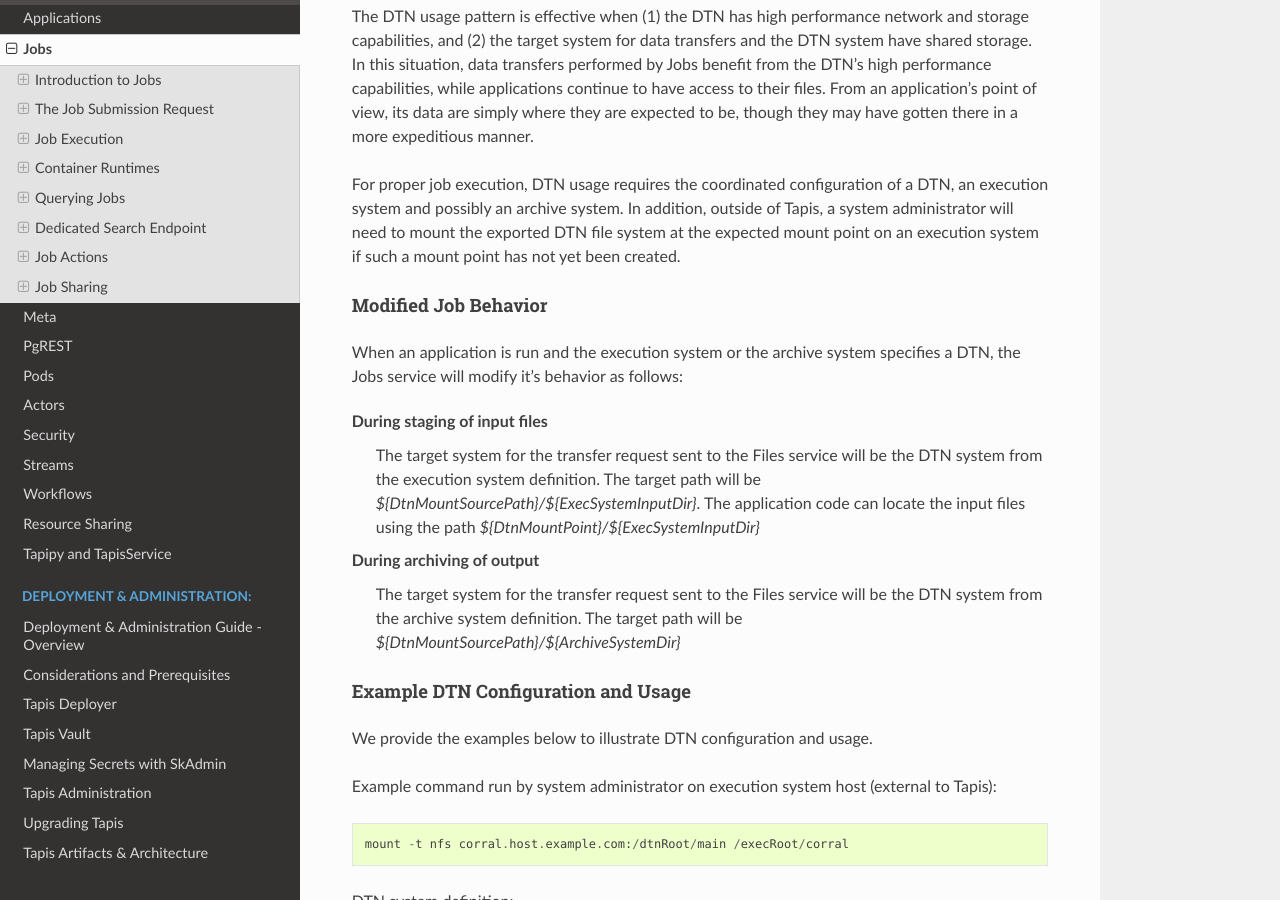
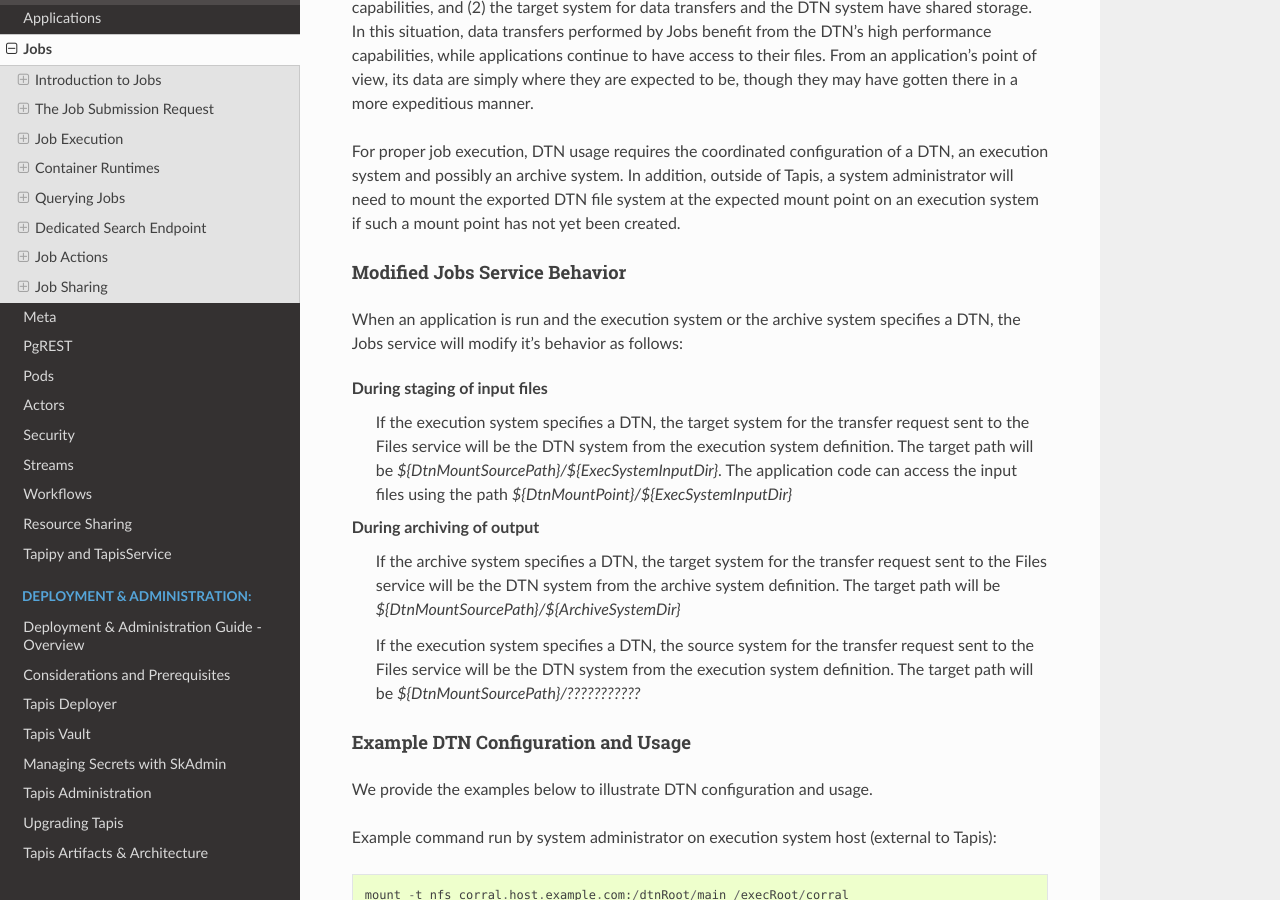
Before and after one commit to tapis-project/documentation, a Sphinx documentation site: the page built from source/technical/jobs.rst, in a window 1280 px wide and 900 px high, scrolled down 21633 px. Built offline with Sphinx 7.4.7 and the Read the Docs theme 2.0.0, drawn with Linux system fonts in a browser that asks for light colours; some of the changed text lies outside the part shown.

Commit message:
Jobs: Updates for DTN.

```diff
--- a/source/technical/jobs.rst
+++ b/source/technical/jobs.rst
@@ -821,20 +819,23 @@
 an archive system. In addition, outside of Tapis, a system administrator will need to mount the exported DTN file
 system at the expected mount point on an execution system if such a mount point has not yet been created.
 
-Modified Job Behavior
-^^^^^^^^^^^^^^^^^^^^^
+Modified Jobs Service Behavior
+^^^^^^^^^^^^^^^^^^^^^^^^^^^^^^
 
 When an application is run and the execution system or the archive system specifies a DTN, the Jobs service will modify
 it's behavior as follows:
 
 **During staging of input files**
-  The target system for the transfer request sent to the Files service will be the DTN system from the execution system
-  definition. The target path will be *${DtnMountSourcePath}/${ExecSystemInputDir}*.
-  The application code can locate the input files using the path *${DtnMountPoint}/${ExecSystemInputDir}*
+  If the execution system specifies a DTN, the target system for the transfer request sent to the Files service will be
+  the DTN system from the execution system definition. The target path will be *${DtnMountSourcePath}/${ExecSystemInputDir}*.
+  The application code can access the input files using the path *${DtnMountPoint}/${ExecSystemInputDir}*
 
 **During archiving of output**
-  The target system for the transfer request sent to the Files service will be the DTN system from the archive system
-  definition. The target path will be *${DtnMountSourcePath}/${ArchiveSystemDir}*
+  If the archive system specifies a DTN, the target system for the transfer request sent to the Files service will be
+  the DTN system from the archive system definition. The target path will be *${DtnMountSourcePath}/${ArchiveSystemDir}*
+
+  If the execution system specifies a DTN, the source system for the transfer request sent to the Files service will be
+  the DTN system from the execution system definition. The target path will be *${DtnMountSourcePath}/???????????*
 
 Example DTN Configuration and Usage
 ^^^^^^^^^^^^^^^^^^^^^^^^^^^^^^^^^^^
```
Also changed, not shown: other parts of source/technical/jobs.rst (+0 -2 lines).
